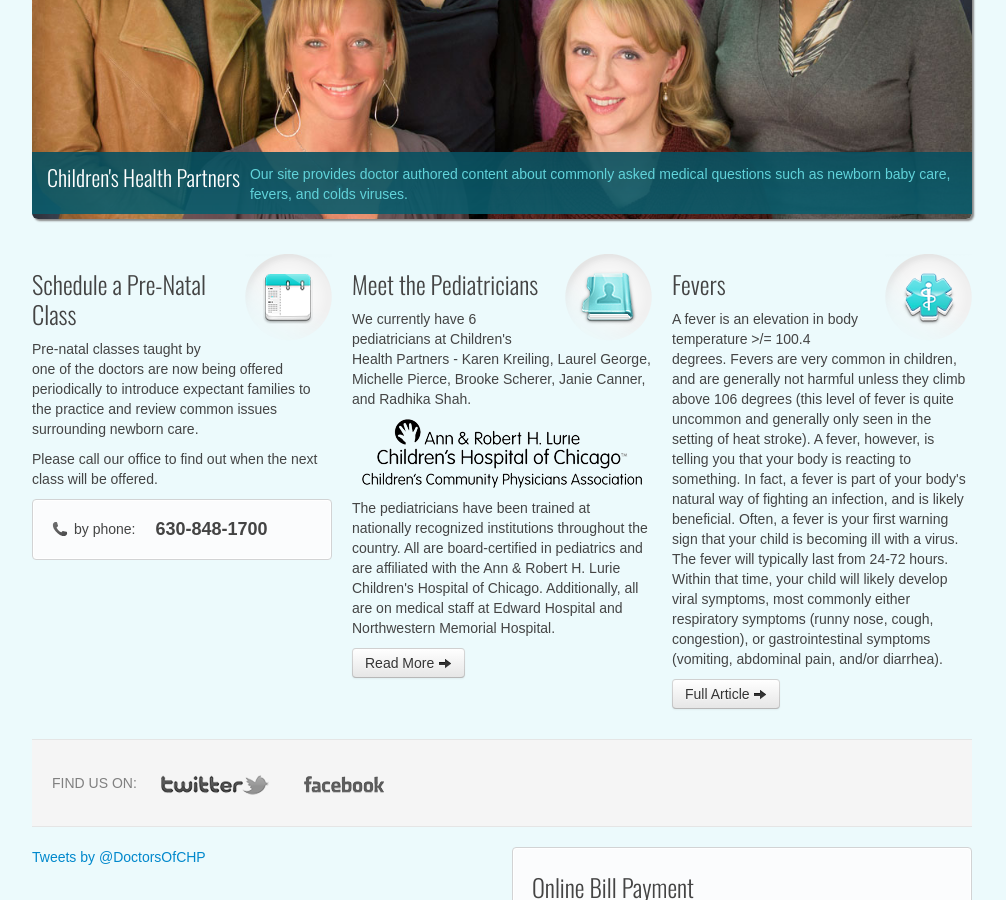
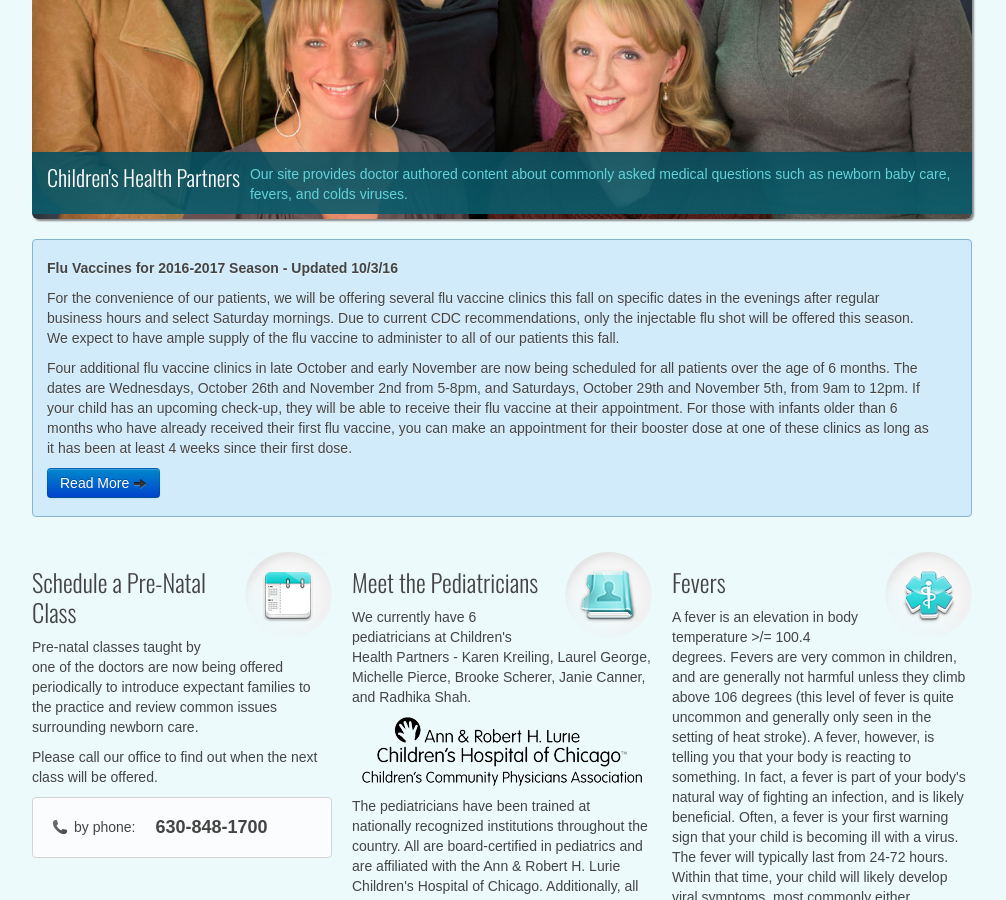
Before and after one commit to chpweb/web, a Jekyll site: the page built from index.html, in a window 1280 px wide and 900 px high, scrolled down 414 px. Shown: the whole window, without its empty margins (138-1144 px from the left). Built offline with Jekyll 4.4.1, drawn with Linux system fonts in a browser that asks for light colours; some web fonts are replaced; comment, search, counter and statistics services are not loaded.

Commit message:
Updated index.html

```diff
--- a/index.html
+++ b/index.html
@@ -47,13 +47,13 @@
           		<p><a class="btn btn-medium btn-primary" href="/flu-vaccine-dates">Read More <i class="icon-arrow-right"></i></a></p>
 		</div>
 	-->
-	<!--
+
 	<div class="home-info">
-		<h5>Flu Vaccines for 2016-2017 Season - Updated 10/2/16</h5>
+		<h5>Flu Vaccines for 2016-2017 Season - Updated 10/3/16</h5>
 		<p>For the convenience of our patients, we will be offering several flu vaccine clinics this fall on specific dates in the evenings after regular business hours and select Saturday mornings.  Due to current CDC recommendations, only the injectable flu shot will be offered this season.  We expect to have ample supply of the flu vaccine to administer to all of our patients this fall.</p><p></p>Four additional flu vaccine clinics in late October and early November are now being scheduled for all patients over the age of 6 months.  The dates are Wednesdays, October 26th and November 2nd from 5-8pm, and Saturdays, October 29th and November 5th, from 9am to 12pm.  If your child has an upcoming check-up, they will be able to receive their flu vaccine at their appointment.  For those with infants older than 6 months who have already received their first flu vaccine, you can make an appointment for their booster dose at one of these clinics as long as it has been at least 4 weeks since their first dose.</p>
 		<p><a class="btn btn-medium btn-primary" href="/health_info/influenza-vaccination.html">Read More <i class="icon-arrow-right"></i></a></p>
 	</div>
-	-->
+
 
 	</section>
 	<section>
```
